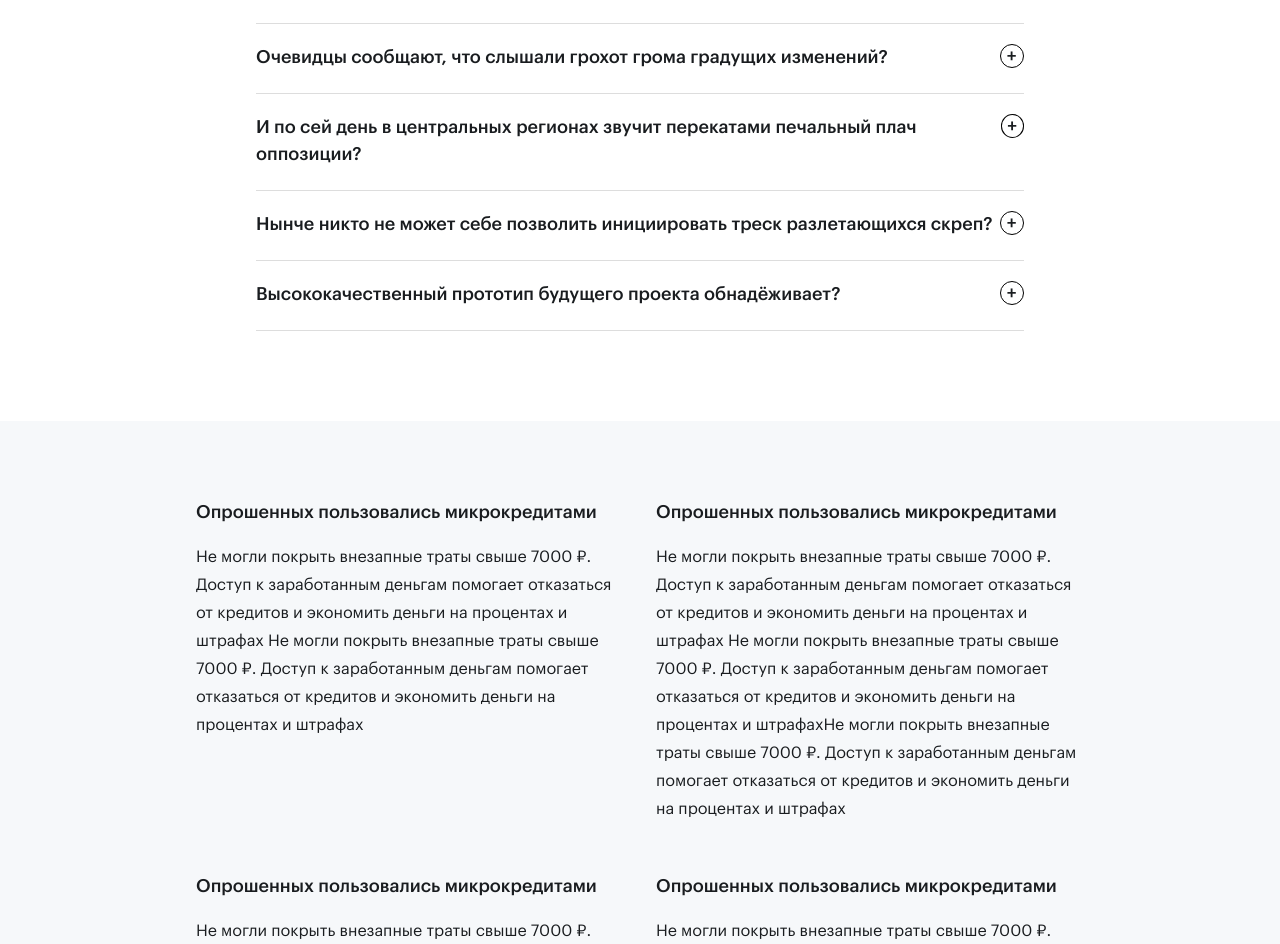
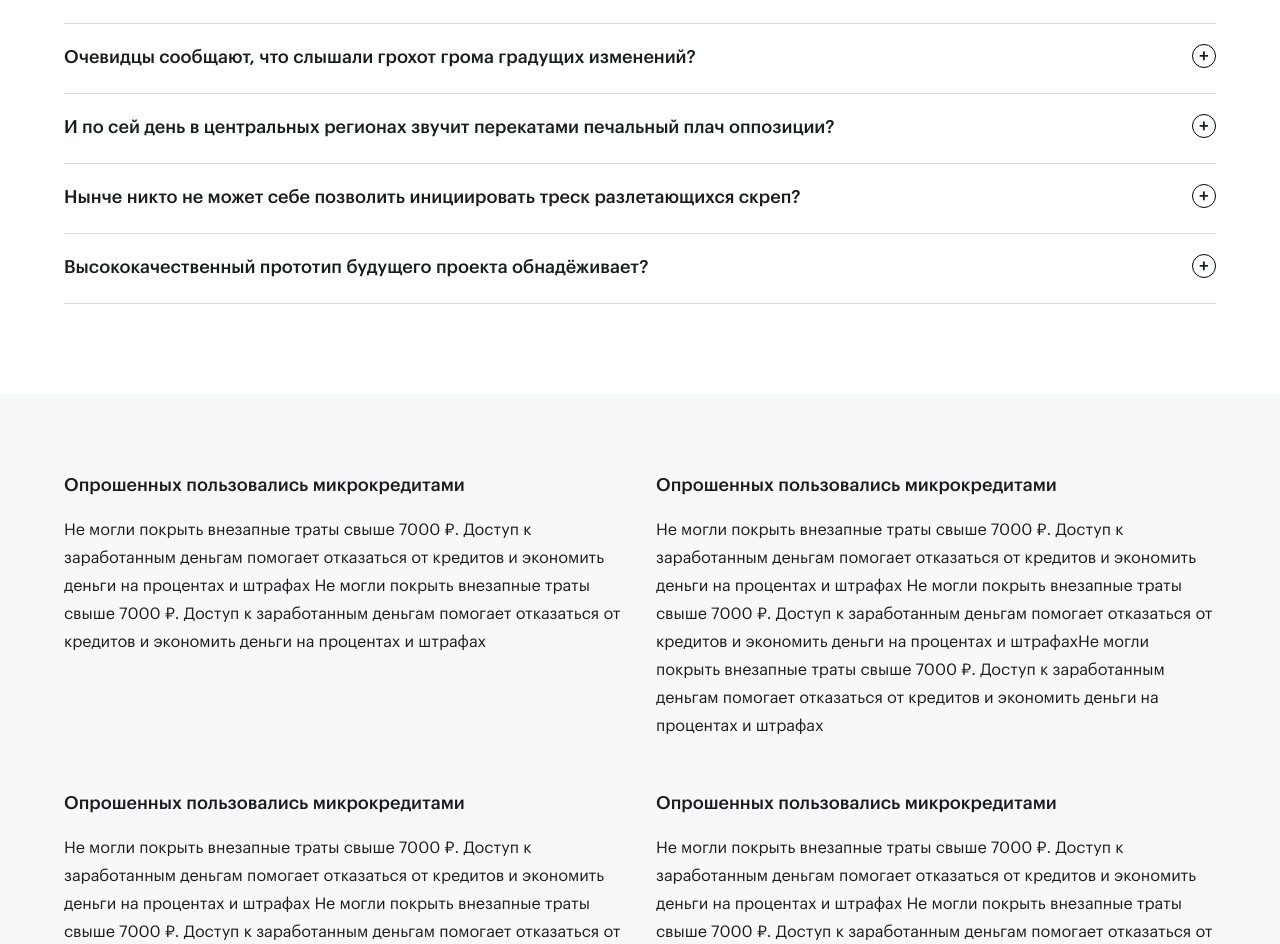
Before and after one commit to Hikinamuri/--------, a React (Vite) app: page /general in a window 1280 px wide. Shown: the part 2588-3532 px from the top of the page. Built offline with nearby package versions, Linux system fonts and the light colour scheme.

Commit message:
update: fifth content block

```diff
--- a/src/components/faq/index.tsx
+++ b/src/components/faq/index.tsx
@@ -63,7 +63,9 @@ export const Faq = () => {
                         onClick={() => toggleQuestion(index)}
                     >
                         <div className={styles.question}>
-                            {item.question}
+                            <div className={styles.question_description}>
+                                {item.question}
+                            </div>
                             <div className={classNames({ [styles.rotate]: selectedQuestion === index })}>
                                 <p>+</p>
                             </div>
--- a/src/components/faq/style.module.css
+++ b/src/components/faq/style.module.css
@@ -41,24 +41,28 @@
     display: flex;
     justify-content: space-between;
     font-size: 18px;
-    font-weight: bold;
     cursor: pointer;
     color: #191C1F;
     font-weight: 600;
 }
 
-.question div {
+.question div:last-child {
     display: flex;
     position: relative;
     align-items: center;
     justify-content: center;
     border: 1px solid black;
     height: 24px;
+    width: 24px;
     color: #191C1F;
-    aspect-ratio: 1 / 1;
+    /* aspect-ratio: 1 / 1; */
     border-radius: 100%;
     transition: transform 0.3s ease;
     transform-origin: center;
+}
+
+.question_description {
+    width: 80%;
 }
 
 .question p {
@@ -70,7 +74,7 @@
     color: #191C1F;
     user-select: none;
     font-size: 18px;
-    left: 26%;
+    left: 6px;
     line-height: 24px;
 }
 
@@ -103,3 +107,21 @@
 .answer-content.show {
     opacity: 1;
 }
+
+@media screen and (max-width: 1720px) {
+    .faqContainer {
+        width: 70%;
+    }
+}
+
+@media screen and (max-width: 1560px) {
+    .faqContainer {
+        width: 80%;
+    }
+}
+
+@media screen and (max-width: 1350px) {
+    .faqContainer {
+        width: 90%;
+    }
+}
--- a/src/components/infoItem/style.module.css
+++ b/src/components/infoItem/style.module.css
@@ -1,10 +1,12 @@
 .item_name {
     display: flex;
+    flex: 1 1 0px;
     flex-direction: column;
     width: calc(35% - 20px);
     box-sizing: border-box;
     text-align: left;
     height: fit-content;
+    min-width: 450px;
 
     h2 {
         font-weight: 600;
@@ -18,3 +20,11 @@
         line-height: 28px;
     }
 }
+
+@media screen and (max-width: 600px) {
+    .item_name {
+        white-space: normal;
+        font-size: 16px;
+        min-width: 300px;
+    }
+}
--- a/src/pages/generalPage/general.tsx
+++ b/src/pages/generalPage/general.tsx
@@ -213,9 +213,11 @@ export const GeneralPage = () => {
                     <Faq />
                 </div>
                 <div className={styles.content__fifth_block}>
-                    {items.map((item) => (
-                        <InfoItem massItems={item} />
-                    ))}
+                    <div className={styles.content__fifth_block__infoItems}>
+                        {items.map((item) => (
+                            <InfoItem massItems={item} />
+                        ))}
+                    </div>
                 </div>
                 <div className={styles.content__sixth_block} id='sixthBlock'>
                     <h2>Отправь форму</h2>
--- a/src/pages/generalPage/style.module.css
+++ b/src/pages/generalPage/style.module.css
@@ -371,13 +371,19 @@ h1 {
 
 .content__fifth_block {
     padding: 60px 0;
-    justify-content: center;
     width: 100%;
     background-color: #F6F8FA;
+    box-sizing: border-box;
+    display: flex;
+    justify-content: center;
+}
+
+.content__fifth_block__infoItems {
+    width: 60%;
     display: flex;
     flex-wrap: wrap;
     gap: 32px;
-    box-sizing: border-box;
+
 }
 
 .content__sixth_block {
@@ -497,7 +503,8 @@ h1 {
 
     .content__first_block,
     .content__second_block,
-    .content__third_block__carousel {
+    .content__third_block__carousel,
+    .content__fifth_block__infoItems {
         width: 70%
     }
 }
@@ -509,6 +516,7 @@ h1 {
 
     .content__first_block,
     .content__second_block,
+    .content__fifth_block__infoItems,
     .content__third_block__carousel {
         width: 80%
     }
@@ -516,6 +524,7 @@ h1 {
 
 @media screen and (max-width: 1350px) {
     .content__first_block,
+    .content__fifth_block__infoItems,
     .content__second_block {
         width: 90%
     }
```
